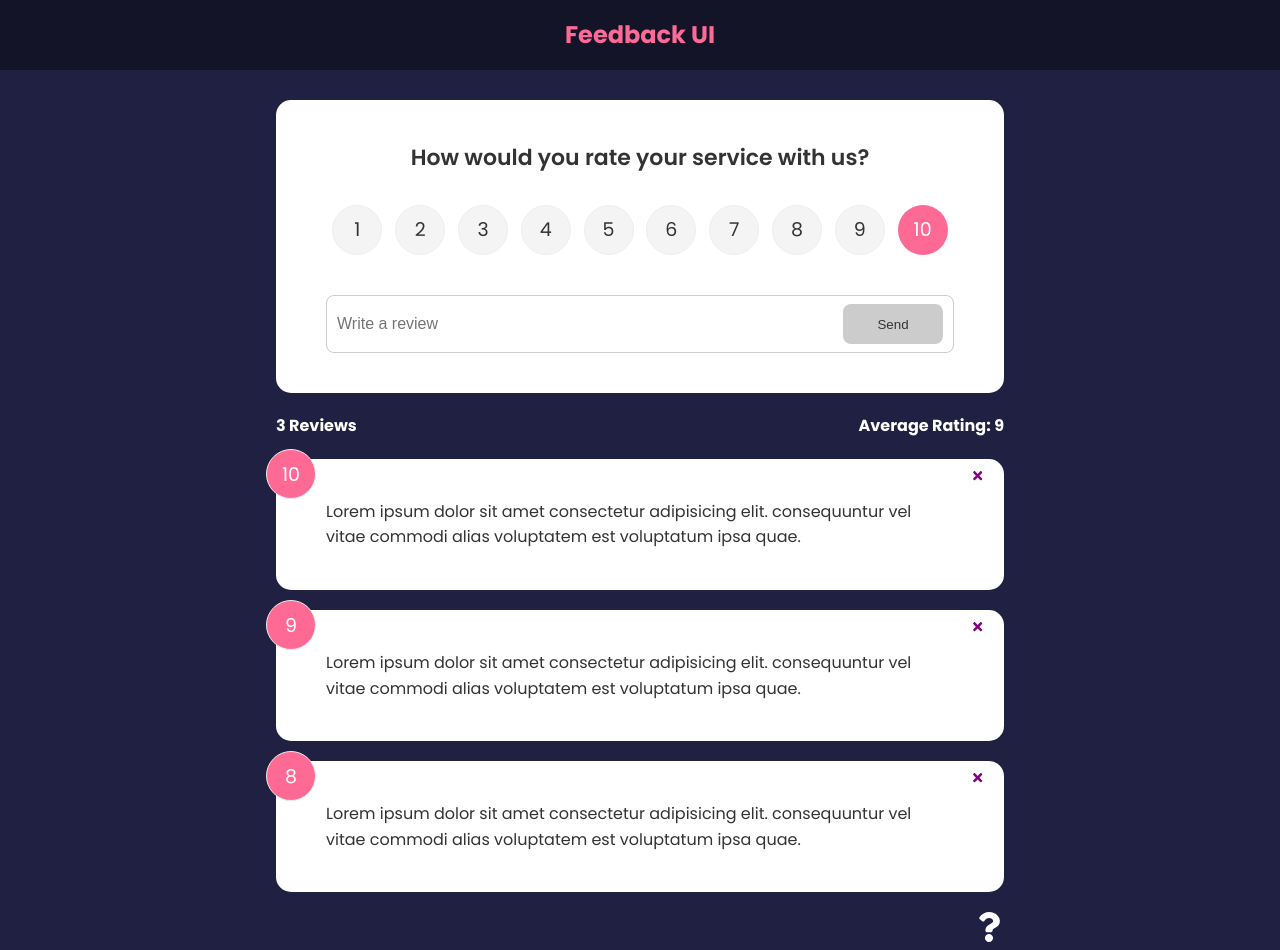
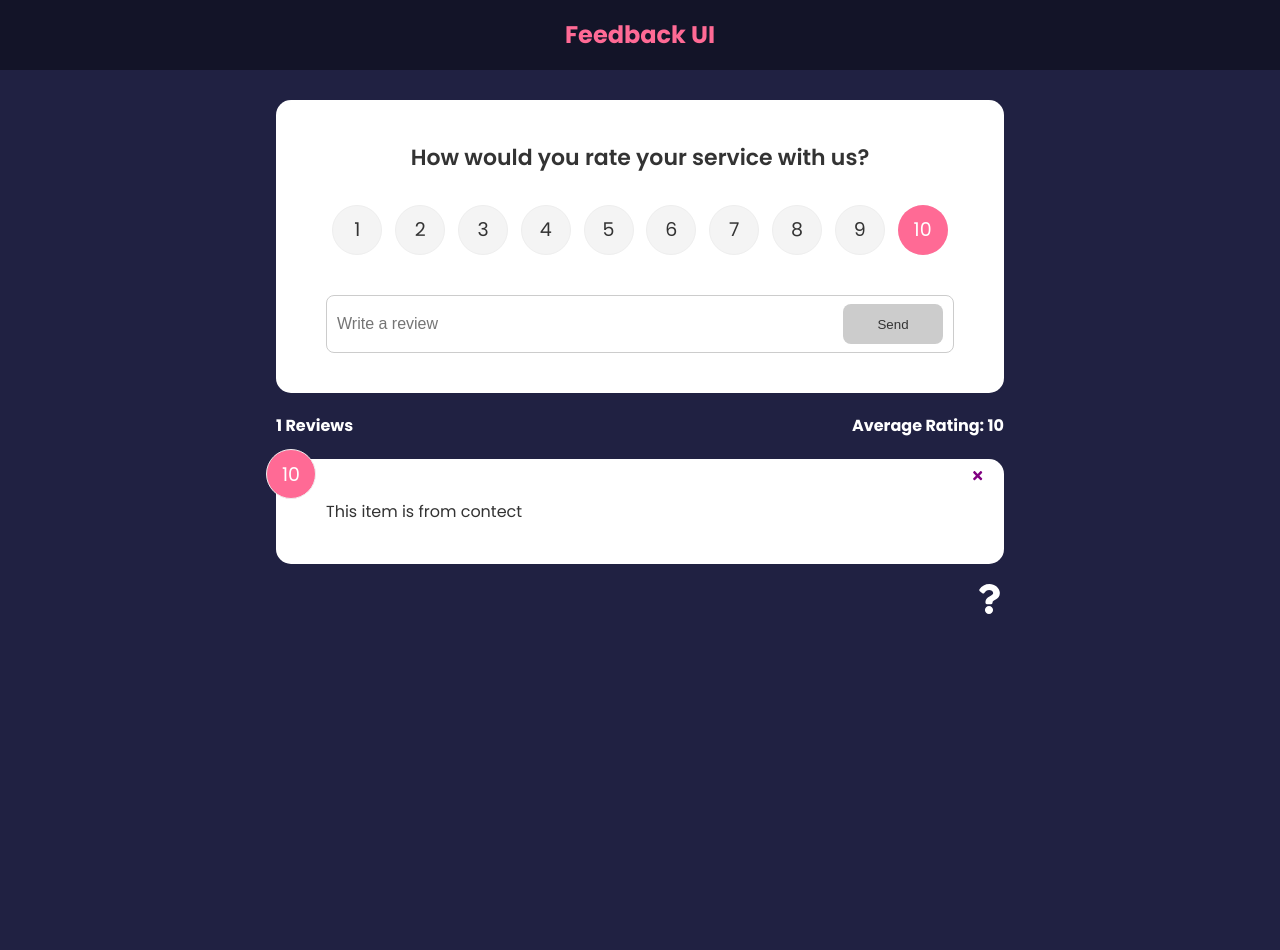
Before and after one commit to CESAR-JARAMILLO/React-Feedback-UI, a React (Create React App) app: page / in a window 1280 px wide. After the commit the page ends 800 px from the top, so only its background shows below. Built offline with nearby package versions, Linux system fonts and the light colour scheme; the HTML template or start-up script is replaced by a standard one.

Commit message:
fetch state with useContext

```diff
--- a/src/App.js
+++ b/src/App.js
@@ -37,7 +37,7 @@
                 <>
                   <FeedbackForm handleAdd={addFeedback} />
                   <FeedbackStats feedback={feedback} />
-                  <FeedbackList feedback={feedback} handleDelete={deleteFeedback} />
+                  <FeedbackList handleDelete={deleteFeedback} />
                 </>
               }
             >
--- a/src/components/FeedbackList.jsx
+++ b/src/components/FeedbackList.jsx
@@ -1,7 +1,10 @@
-import PropTypes from 'prop-types'
+import { useContext } from 'react'
 import FeedbackItem from './FeedbackItem'
+import FeedbackContext from '../context/FeedbackContext'
 
-function FeedbackList({ feedback, handleDelete }) {
+function FeedbackList({ handleDelete }) {
+  const {feedback} = useContext(FeedbackContext)
+
   return (
     <div className='feedback-list'>
       {feedback ?
@@ -18,15 +21,4 @@
     </div>
   )
 }
-
-FeedbackList.propTypes = {
-  feedback: PropTypes.arrayOf(
-    PropTypes.shape({
-      id: PropTypes.number.isRequired,
-      text: PropTypes.string.isRequired,
-      rating: PropTypes.number.isRequired,
-    })
-  )
-}
-
 export default FeedbackList
--- a/src/components/FeedbackStats.jsx
+++ b/src/components/FeedbackStats.jsx
@@ -1,6 +1,8 @@
-import PropTypes from 'prop-types'
+import { useContext } from 'react'
+import FeedbackContext from '../context/FeedbackContext'
 
-function FeedbackStats({ feedback }) {
+function FeedbackStats() {
+  const {feedback} = useContext(FeedbackContext)
   let average = feedback.reduce((acc, cur) => {
     return acc + cur.rating
   }, 0) / feedback.length
@@ -15,8 +17,4 @@
   )
 }
 
-FeedbackStats.propTypes = {
-  feedback: PropTypes.array.isRequired
-}
-
 export default FeedbackStats
```
